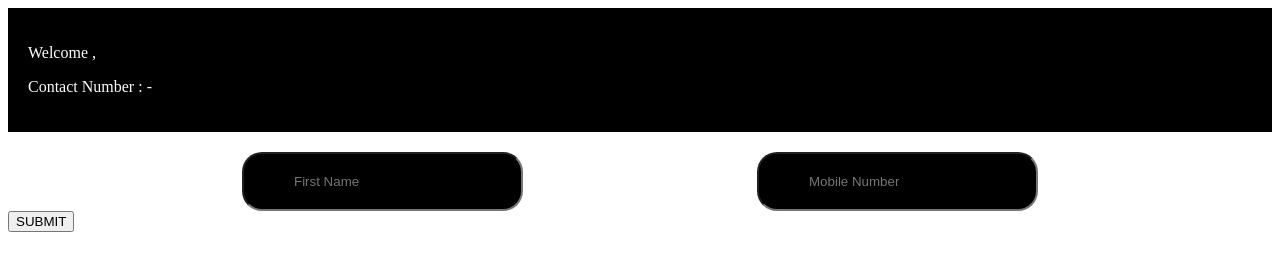
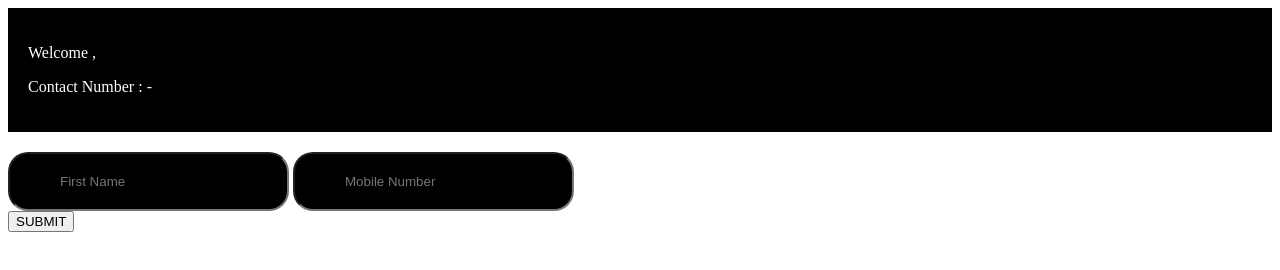
Before and after one commit to mehtaharsh112/Name, a plain HTML site: page index.html in a window 1280 px wide. Drawn offline with Linux system fonts and the light colour scheme.

Commit message:
Update index.html

```diff
--- a/index.html
+++ b/index.html
@@ -16,9 +16,6 @@
 
         .d-flex
         {
-            display: flex;
-            justify-content: center;
-            justify-content: space-evenly;
             padding-top: 20px;
         }
 
```
